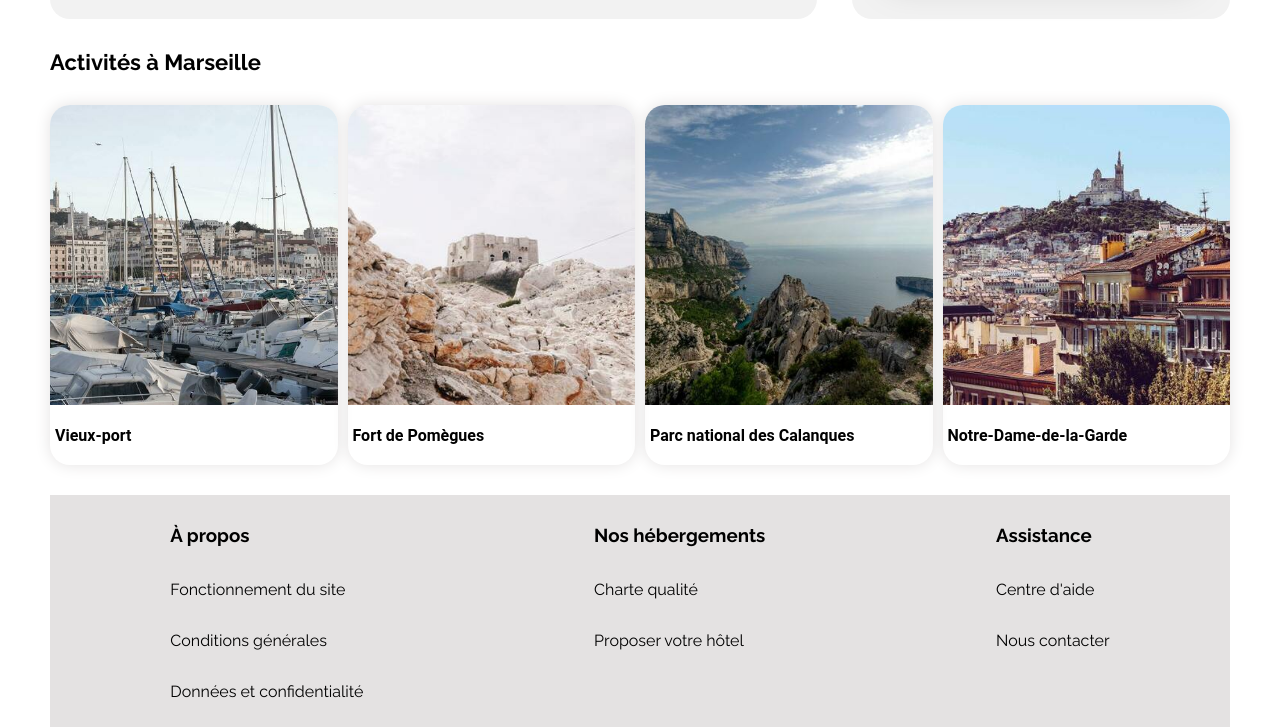
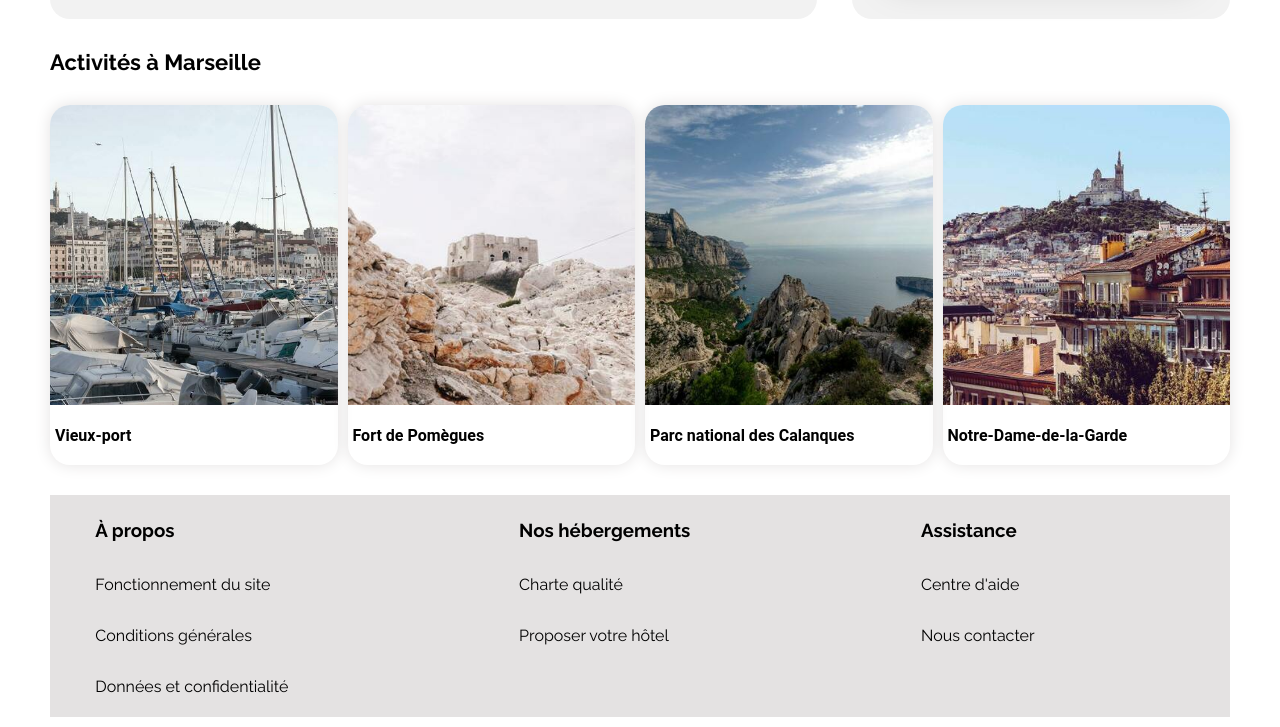
Before and after one commit to VALERIEBONNAMOUR/Bookie, a plain HTML site: page index.html in a window 1280 px wide. Shown: the part 1109-1836 px from the top of the page. Drawn offline with Linux system fonts and the light colour scheme.

Commit message:
modification du footer

```diff
--- a/css/style.css
+++ b/css/style.css
@@ -376,9 +376,8 @@ a {
 
 .section-footer {
     display: flex;
+    margin-right: 150px;
     flex-direction: column;
-    padding: 5px;
-
 }
 
 
```
